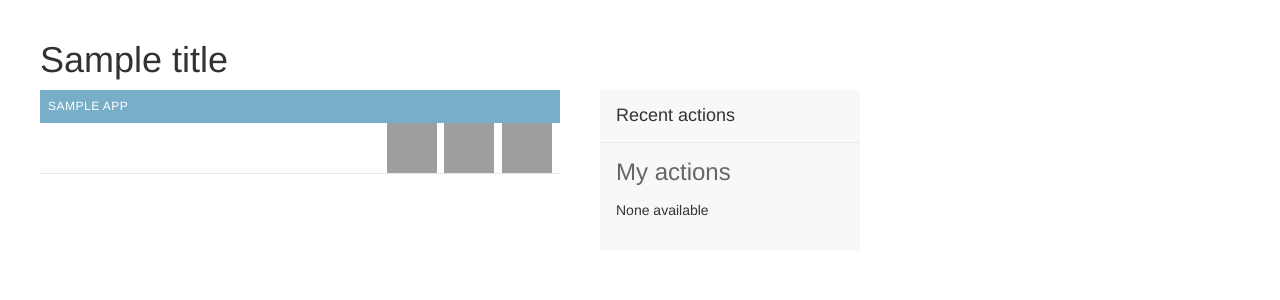
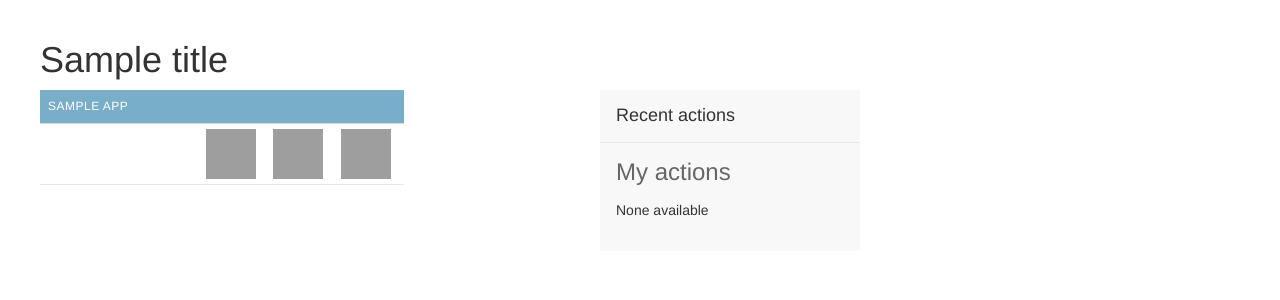
Before and after one commit to XeNz/viasofie, a Django app: template templates/admin/index.html in a window 1280 px wide. Shown: the part 46-346 px from the top of the page. Run offline with Django 3.2, Linux system fonts and the light colour scheme; data comes from the database, SQL or seed files in the repository; both versions use the stored data as it was after the commit; the template is opened without the code that fills it: most values are stand-ins (such as "Sample title", 1, 10 or a date in 2020); some libraries are stand-ins or nearby versions; grey boxes are pictures that could not be loaded.

Commit message:
Admin panel table changes

```diff
--- /dev/null
+++ b/realestate/static/realestate/css/admincss.css
@@ -0,0 +1,4 @@
+
+.module table {
+    width: 70%;
+}
--- /dev/null
+++ b/static/realestate/css/admincss.css
@@ -0,0 +1,4 @@
+
+.module table {
+    width: 70%;
+}
--- a/templates/admin/index.html
+++ b/templates/admin/index.html
@@ -4,6 +4,7 @@
 
 {% block extrastyle %}{{ block.super }}
 <link rel="stylesheet" type="text/css" href="{% static "admin/css/dashboard.css" %}" />
+<link rel="stylesheet" type="text/css" href="{% static "realestate/css/admincss.css" %}" />
 <link href="https://maxcdn.bootstrapcdn.com/bootstrap/3.3.6/css/bootstrap.min.css" rel="stylesheet" integrity="sha384-1q8mTJOASx8j1Au+a5WDVnPi2lkFfwwEAa8hDDdjZlpLegxhjVME1fgjWPGmkzs7" crossorigin="anonymous">
 <script src="https://cdnjs.cloudflare.com/ajax/libs/jquery/2.2.3/jquery.min.js"></script>
 <script src="https://maxcdn.bootstrapcdn.com/bootstrap/3.3.6/js/bootstrap.min.js" integrity="sha384-0mSbJDEHialfmuBBQP6A4Qrprq5OVfW37PRR3j5ELqxss1yVqOtnepnHVP9aJ7xS" crossorigin="anonymous"></script>
@@ -21,7 +22,7 @@
 {% if app_list %}
     {% for app in app_list %}
         <div class="app-{{ app.app_label }} module">
-        <table>
+        <table class="table table-condensed ">
         <caption>
             <a href="{{ app.app_url }}" class="section" title="{% blocktrans with name=app.name %}Models in the {{ name }} application{% endblocktrans %}">{{ app.name }}</a>
         </caption>
```
Also changed, not shown: db.sqlite3.
